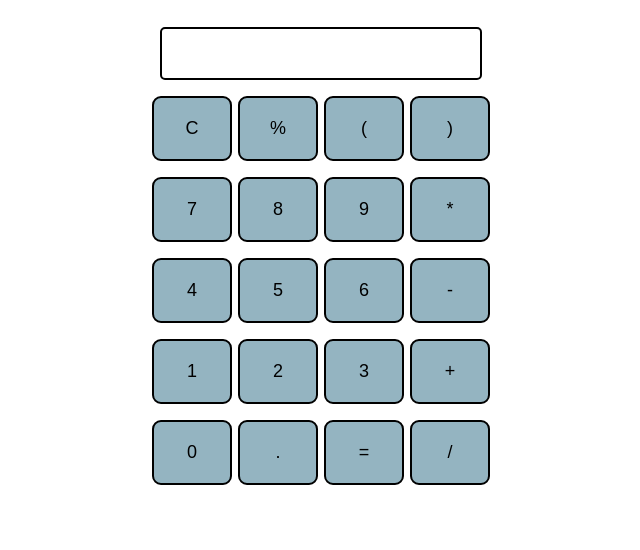
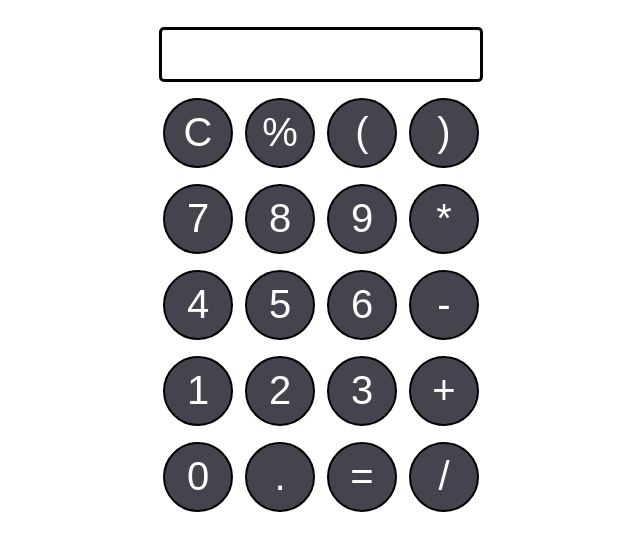
Before and after one commit to khushiy05/calculator, a plain HTML site: page index.html in a window 1280 px wide. Shown: the part 62-612 px from the top of the page, without its empty margins (327-967 px from the left). Drawn offline with Linux system fonts and the light colour scheme.

Commit message:
all done

```diff
--- a/style.css
+++ b/style.css
@@ -7,14 +7,19 @@ html, body{
 }
 
 .button{
-    padding: 20px;
-    margin: 0 3px;
+    width: 70px;
+    height: 70px;
+    margin: 0 6px;
+    border-radius: 50%;
+    border: none;
+    font-size: 40px;
+    cursor: pointer;
+    background-color: #44444E;
+    color: white;
+    display: flex;
+    align-items: center;
+    justify-content: center;
     border: 2px solid black;
-    border-radius: 9px;
-    cursor: pointer;
-    width: 80px;
-    font-size: 18px;
-    background-color: #94B4C1;
 }
 
 .row{
@@ -28,7 +33,7 @@ html, body{
 .row input{
     margin: 0;
     padding: 10px 10px;
-    border: 2px solid black;
+    border: 3px solid black;
     border-radius: 5px;
     font-size: 25px;
     width: 298px;
```
